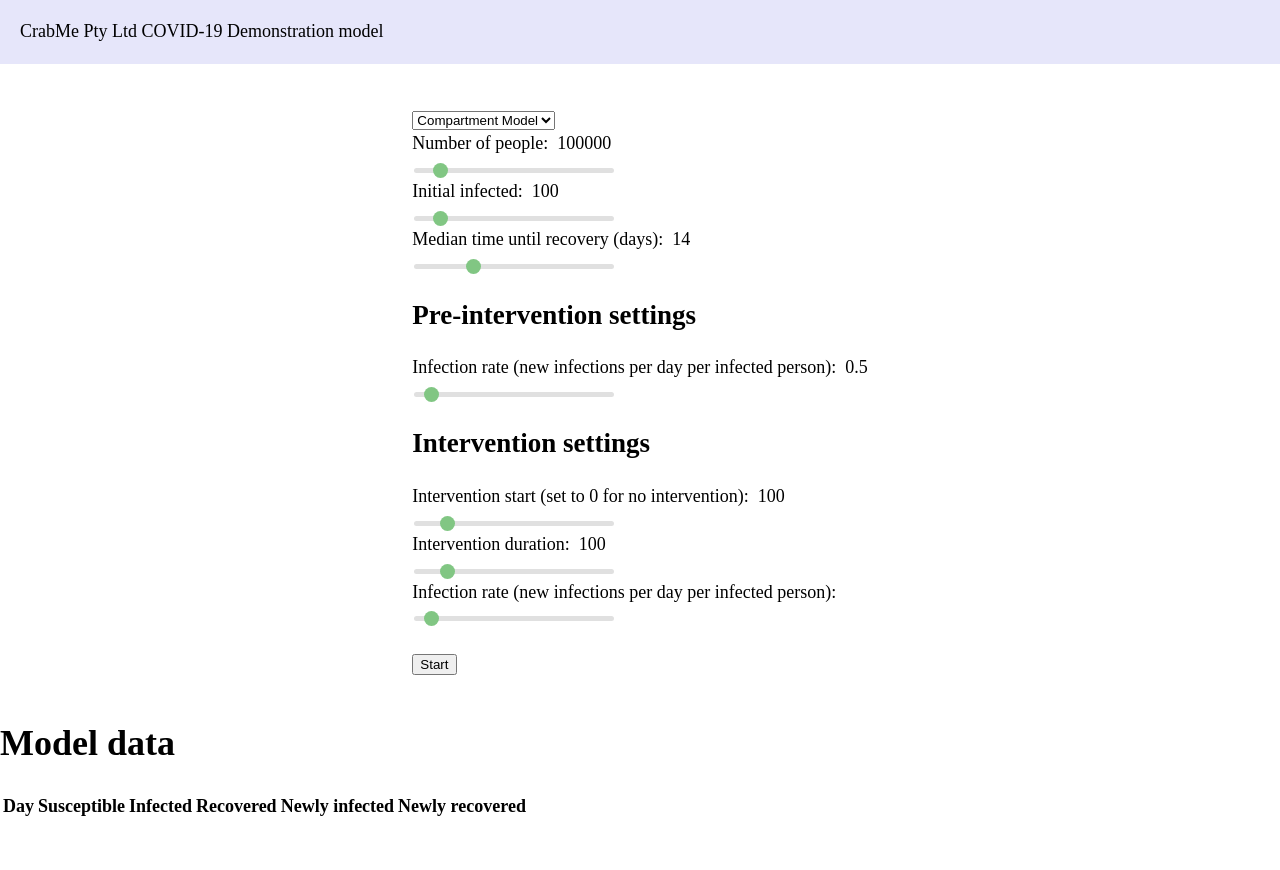
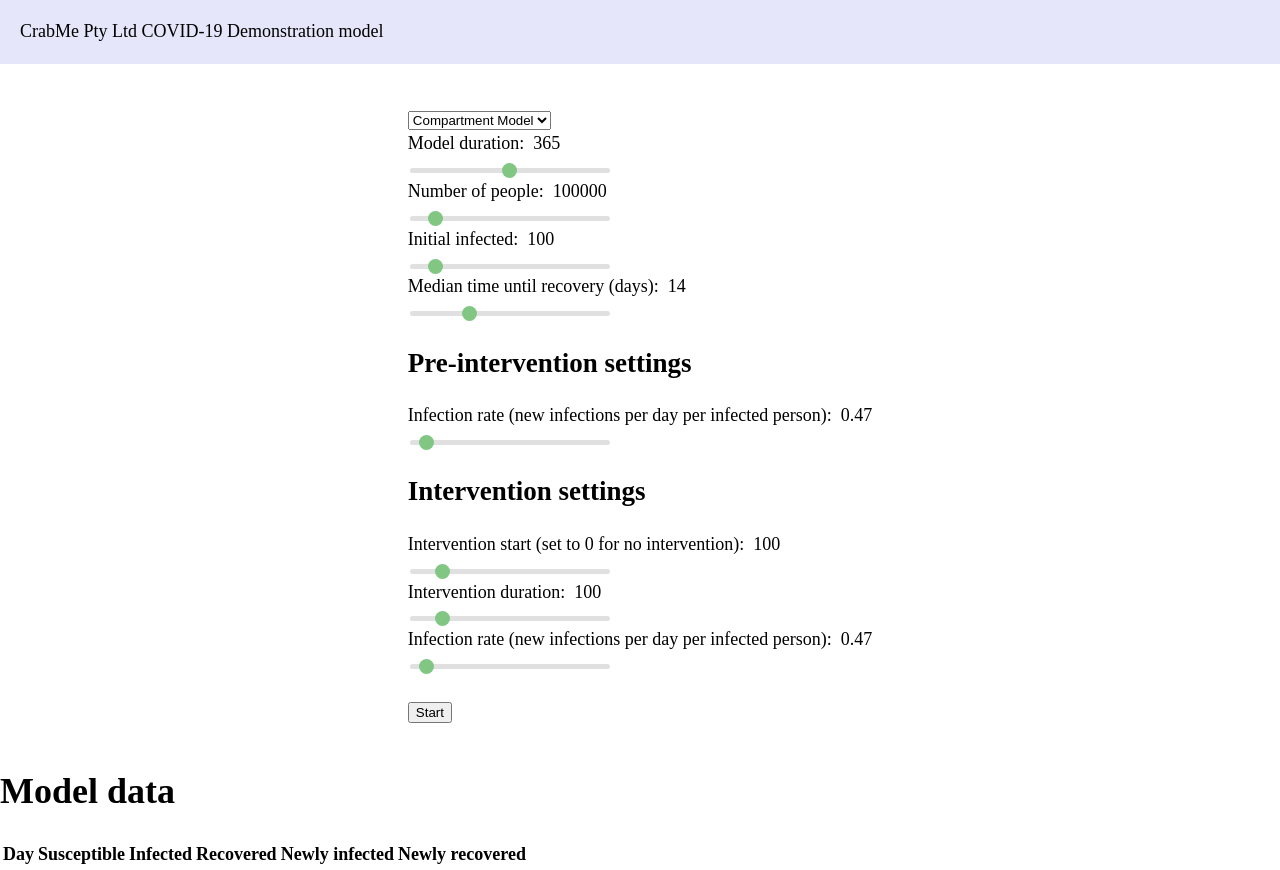
Before and after one commit to JamesJansson/coivd-agent-model, a website with bundled scripts: page index.html in a window 1280 px wide. Before the commit the page ends 822 px from the top, so only its background shows below. Built offline with nearby package versions, Linux system fonts and the light colour scheme.

Commit message:
Add more optimisations, model duration

```diff
--- a/index.html
+++ b/index.html
@@ -21,6 +21,23 @@
             <option value="compartment-model">Compartment Model</option>
             <option value="simple-agent-model">Simple Agent Model</option>
           </select>
+        </div>
+
+        <div>
+          <label for="modelDurationSlider"
+            >Model duration: &nbsp;<span id="modelDurationSliderVal"></span
+          ></label>
+          <div>
+            <input
+              type="range"
+              min="0"
+              max="730"
+              step="1"
+              value="365"
+              class="slider"
+              id="modelDurationSlider"
+            />
+          </div>
         </div>
 
         <div>
@@ -105,7 +122,7 @@
               min="0"
               max="0.1"
               step="0.001"
-              value="0.01"
+              value="0.022"
               class="slider"
               id="infectionProbabilitySlider"
             />
@@ -123,7 +140,7 @@
               min="0"
               max="10"
               step="0.01"
-              value="0.5"
+              value="0.47"
               class="slider"
               id="infectionRateSlider"
             />
@@ -200,7 +217,7 @@
               min="0"
               max="0.1"
               step="0.001"
-              value="0.01"
+              value="0.022"
               class="slider"
               id="interventionInfectionProbabilitySlider"
             />
@@ -218,7 +235,7 @@
               min="0"
               max="10"
               step="0.01"
-              value="0.5"
+              value="0.47"
               class="slider"
               id="interventionInfectionRateSlider"
             />
--- a/main.js
+++ b/main.js
@@ -50,6 +50,9 @@ async function runModel(settings) {
 function getInputVals() {
   const modelSelection = document.getElementById("model-selection").value;
 
+  const modelDuration = parseFloat(
+    document.getElementById("modelDurationSlider").value
+  );
   const numberOfPeople = parseFloat(
     document.getElementById("numberOfPeopleSlider").value
   );
@@ -88,6 +91,7 @@ function getInputVals() {
   );
 
   return {
+    modelDuration,
     modelSelection,
     numberOfPeople,
     initialInfected,
--- a/sliders/index.js
+++ b/sliders/index.js
@@ -1,5 +1,6 @@
 function sliderHandler() {
-  const sliderIDs = [
+  const sliderIds = [
+    "modelDurationSlider",
     "numberOfPeopleSlider",
     "initialInfectedSlider",
     "connectionsPerPersonSlider",
@@ -8,11 +9,14 @@ function sliderHandler() {
     "infectionRateSlider",
     "interventionStartSlider",
     "interventionDurationSlider",
+    "interventionConnectionsPerPersonSlider",
+    "interventionInfectionProbabilitySlider",
+    "interventionInfectionRateSlider",
   ];
 
-  for (let i = 0; i < sliderIDs.length; i++) {
-    const slider = document.getElementById(sliderIDs[i]);
-    const output = document.getElementById(`${sliderIDs[i]}Val`);
+  for (let i = 0; i < sliderIds.length; i++) {
+    const slider = document.getElementById(sliderIds[i]);
+    const output = document.getElementById(`${sliderIds[i]}Val`);
     output.innerHTML = slider.value; // Display the default slider value
 
     // Update the current slider value (each time you drag the slider handle)
```
Also changed, not shown: simple-agent-model.js (+12 -17 lines).
